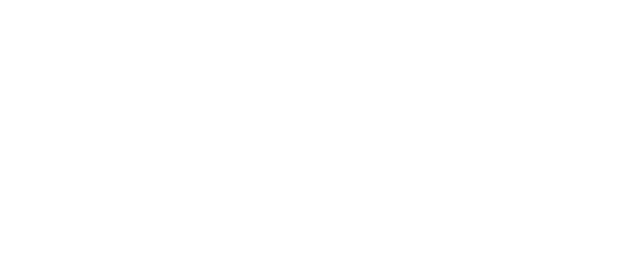
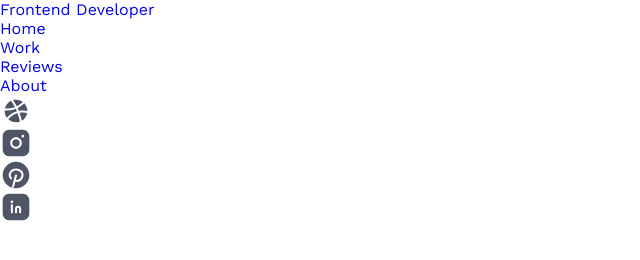
Before and after one commit to D1en15/Portfolio-WebSite, a plain HTML site: page index.html in a window 1280 px wide. Shown: the whole page, without its empty margins (0-640 px from the left). Drawn offline with nearby package versions, Linux system fonts and the light colour scheme; a web font is replaced by a local one.

Commit message:
header nav html

```diff
--- a/css/main.css
+++ b/css/main.css
@@ -1,3 +1,8 @@
 @import url(reset.css);
 @import url(https://fonts.googleapis.com/css?family=Work+Sans:100,200,300,regular,500,600,700,800,900,100italic,200italic,300italic,italic,500italic,600italic,700italic,800italic,900italic);
 @import url(https://fonts.googleapis.com/css?family=Eczar:regular,500,600,700,800);
+
+
+body {
+    font-family: 'Work Sans', sans-serif;
+}
--- a/index.html
+++ b/index.html
@@ -5,5 +5,33 @@
     <title>Portfolio</title>
     <link rel="stylesheet" href="css/main.css" />
   </head>
-  <body></body>
+  <body>
+    <header class="header">
+      <div class="container">
+        <div class="header-nav">
+          <div class="header-nav-left">
+            <a href="#">Frontend Developer</a>
+            <nav class="nav">
+              <ul class="nav-list">
+                <li><a href="#" class="nav-link">Home</a></li>
+                <li><a href="#" class="nav-link">Work</a></li>
+                <li><a href="#" class="nav-link">Reviews</a></li>
+                <li><a href="#" class="nav-link">About</a></li>
+              </ul>
+            </nav>
+          </div>
+          <div class="header-nav-right">
+            <nav class="nav-logo">
+              <ul class="nav-list-logo">
+                <li><a href="#" class="nav-link"><img src="img/Dribbble.svg" alt=""></a></li>
+                <li><a href="#" class="nav-link"><img src="img/Instagram.svg" alt=""></a></li>
+                <li><a href="#" class="nav-link"><img src="img/Pinterest.svg" alt=""></a></li>
+                <li><a href="#" class="nav-link"><img src="img/Linkedin.svg" alt=""></a></li>
+              </ul>
+            </nav>
+          </div>
+        </div>
+      </div>
+    </header>
+  </body>
 </html>
```
